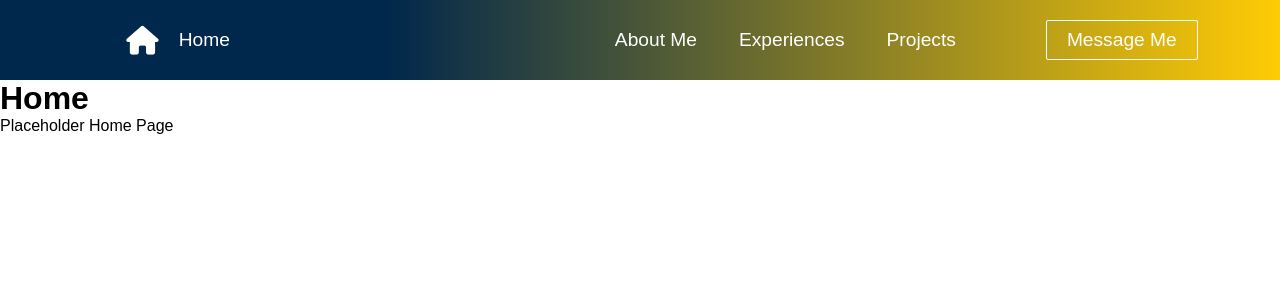
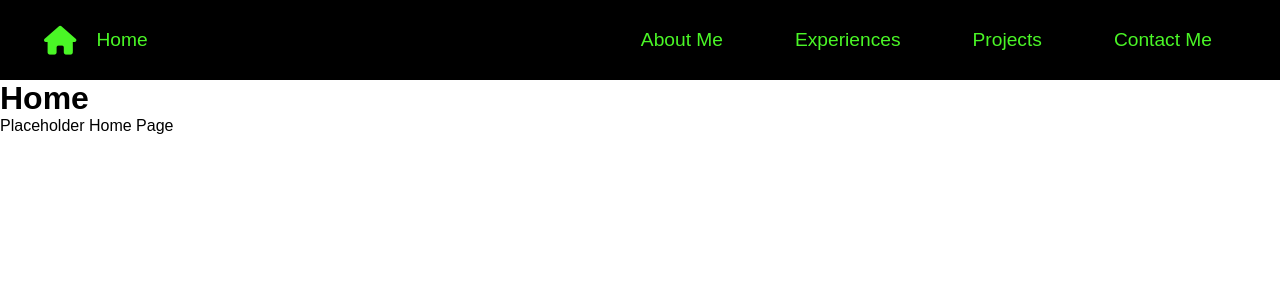
Before and after one commit to DannyJiang1/my-website, a React (Create React App) app: page / in a window 1280 px wide. Shown: the top 300 px of the page. Built offline with nearby package versions, Linux system fonts and the light colour scheme; a web font is replaced by a local one.

Commit message:
Added animation to the text when hovering over.

```diff
--- a/package.json
+++ b/package.json
@@ -10,6 +10,7 @@
     "react-dom": "^18.3.1",
     "react-router-dom": "^6.23.1",
     "react-scripts": "^5.0.1",
+    "react-type-animation": "^3.2.0",
     "web-vitals": "^2.1.4"
   },
   "scripts": {
--- a/src/components/Button.css
+++ /dev/null
@@ -1,44 +0,0 @@
-:root {
-  --primary: #fff;
-}
-
-.btn {
-  padding: 8px 20px;
-  border-radius: 2px;
-  outline: none;
-  border: none;
-  cursor: pointer;
-  font: inherit;
-}
-
-.btn--primary {
-  background-color: var(--primary);
-  color: #242424;
-  border: 1px solid var(--primary);
-  font: inherit;
-}
-
-.btn--outline {
-  background-color: transparent;
-  color: #fff;
-  padding: 8px 20px;
-  border: 1px solid var(--primary);
-  transition: all 0.3s ease-out;
-  font: inherit;
-}
-
-.btn--medium {
-  padding: 8px 20px;
-  font-size: inherit;
-}
-
-.btn--large {
-  padding: 12px 26px;
-  font-size: 20px;
-}
-.btn--medium:hover,
-.btn--large:hover {
-  background: #fff;
-  color: #242424;
-  transition: all 0.3s ease-out;
-}
--- a/src/components/Button.js
+++ /dev/null
@@ -1,28 +0,0 @@
-import React from "react";
-import "./Button.css";
-
-const STYLES = ["btn--primary", "btn--outline"];
-const SIZES = ["btn--medium", "btn--large"];
-
-export const Button = ({
-  children,
-  type,
-  onClick,
-  buttonStyle,
-  buttonSize,
-}) => {
-  const checkButtonStyle = STYLES.includes(buttonStyle)
-    ? buttonStyle
-    : STYLES[0];
-  const checkButtonSize = SIZES.includes(buttonSize) ? buttonSize : SIZES[0];
-
-  return (
-    <button
-      className={`btn ${checkButtonStyle} ${checkButtonSize}`}
-      onClick={onClick}
-      type={type}
-    >
-      {children}
-    </button>
-  );
-};
--- /dev/null
+++ b/src/components/NavItem.css
@@ -0,0 +1,60 @@
+.btn--primary,
+.btn--mobile {
+  position: relative;
+  background: none;
+  border: none;
+  color: #4af626;
+  display: flex;
+  align-items: center;
+  text-decoration: none;
+  padding: 0.5rem 1rem;
+  font: inherit;
+  cursor: pointer;
+  height: 100%;
+}
+
+.anim {
+  display: inherit;
+  font: inherit;
+  color: inherit;
+  cursor: pointer;
+}
+
+.anim-btn {
+  font: inherit;
+  width: inherit;
+}
+
+.anim-text {
+  font: inherit;
+  display: inline-block;
+  position: absolute;
+  width: 0;
+  height: 1.3em;
+  background: black;
+  white-space: nowrap;
+  overflow: hidden;
+}
+
+.btn--primary:hover .anim-btn,
+.btn--mobile:hover .anim-btn {
+  color: black;
+}
+
+.btn--primary:hover .anim-text,
+.btn--mobile:hover .anim-text {
+  width: var(--text-width);
+  border-right: 2px solid #4AF626;
+  animation: type 1s steps(var(--steps), end),
+             blink 1.1s linear 1s infinite;
+  animation-fill-mode: forwards;
+}
+
+@keyframes type {
+  from { width: 0; }
+}
+
+@keyframes blink {
+  45% { border-right: 2px solid black; }
+  100% { border-right: 2px solid black; }
+}
--- /dev/null
+++ b/src/components/NavItem.js
@@ -0,0 +1,53 @@
+import React, { useRef, useEffect } from "react";
+import "./NavItem.css";
+
+export const NavItem = ({
+  children,
+  type,
+  onClick,
+  setActivePage,
+  closeMobileMenu,
+  page,
+  isMobile,
+  def_text,
+  anim_text,
+}) => {
+  const animTextRef = useRef(null);
+
+  const handleClick = () => {
+    if (setActivePage && closeMobileMenu && page) {
+      setActivePage(page);
+      closeMobileMenu();
+    }
+    if (onClick) {
+      onClick();
+    }
+  };
+
+  useEffect(() => {
+    if (animTextRef.current) {
+      const textWidth = animTextRef.current.scrollWidth + 5;
+      animTextRef.current.style.setProperty("--text-width", `${textWidth}px`);
+      animTextRef.current.style.setProperty(
+        "--steps",
+        animTextRef.current.textContent.length
+      );
+    }
+  }, []);
+
+  return (
+    <button
+      className={`btn--${isMobile ? "mobile" : "primary"}`}
+      onClick={handleClick}
+      type={type}
+    >
+      {children}
+      <div className="anim">
+        <span className="anim-btn">{def_text}</span>
+        <span className="anim-text" ref={animTextRef}>
+          {anim_text}
+        </span>
+      </div>
+    </button>
+  );
+};
--- a/src/components/Navbar.css
+++ b/src/components/Navbar.css
@@ -1,11 +1,12 @@
 .navbar {
-  background: linear-gradient(90deg, #00274C 30%, #FFCB05 100%);
+  background: black;
   height: 80px;
   display: flex;
   justify-content: center;
   align-items: center;
   font-size: 1.2rem;
   font-family: 'OCR A Std', sans-serif;
+  color: #4AF626;
   position: sticky;
   top: 0;
   z-index: 999;
@@ -13,27 +14,16 @@
 
 .navbar-container {
   display: flex;
-  justify-content: center;
+  justify-content: space-between;
   align-items: center;
-  height: 80px;
+  height: 100%;
   max-width: 1500px;
-  font: inherit
+  width: 100%;
+  padding: 0 20px;
+  font: inherit;
 }
 
-.navbar-logo {
-  color: #fff;
-  justify-self: start;
-  margin-left: 20px;
-  cursor: pointer;
-  text-decoration: none;
-  font-size: 2rem;
-  display: flex;
-  align-items: center;
-  background: none;
-  border: none;
-}
-
-.fa-solid {
+.fa-house {
   margin-left: 0.5rem;
   margin-right: 20px;
   font-size: 1.8rem;
@@ -42,44 +32,35 @@
 .nav-menu {
   display: grid;
   grid-template-columns: repeat(4, auto);
-  grid-gap: 10px;
+  grid-gap: 40px;
   list-style: none;
   text-align: center;
-  width: 60vw;
   justify-content: end;
+  align-items: center;
   margin-right: 2rem;
+  font: inherit;
+  height: 100%;
+  color: #4AF626;
+}
+
+.nav-item {
+  height: 100%;
+  display: flex;
+  align-items: center;
   font: inherit;
 }
 
-.nav-item {
-  height: 80px;
-  font: inherit
-}
-
-.nav-links,
-.nav-links-mobile,
-.navbar-logo,
-.nav-contact {
-  background: none; /* Remove default button background */
-  border: none; /* Remove default button border */
-  color: #fff;
+.navbar-logo {
+  background: none;
+  border: none;
   display: flex;
   align-items: center;
   text-decoration: none;
   padding: 0.5rem 1rem;
   height: 100%;
   font: inherit;
+  color: #4AF626;
   cursor: pointer;
-}
-
-/* Hover Effects */
-.nav-links:hover {
-  border-bottom: 4px solid #fff;
-  transition: all 0.2s ease-out;
-}
-
-.nav-links-mobile {
-  display: none;
 }
 
 .menu-icon {
@@ -92,6 +73,7 @@
   }
 
   .nav-menu {
+    height: auto;
     display: flex;
     flex-direction: column;
     width: 100%;
@@ -105,25 +87,19 @@
   }
 
   .nav-menu.active {
-    background: #242222;
+    background: black;
     left: 0;
     opacity: 1;
+    grid-gap: 0px;
     transition: all 0.5s ease;
     z-index: 1;
   }
 
-  /* Adjust Mobile Nav Links */
-  .nav-links {
+  .nav-item {
     text-align: center;
     padding: 2rem;
     width: 100%;
     display: table;
-  }
-
-  .nav-links:hover {
-    background-color: #fff;
-    color: #242424;
-    border-radius: 0;
   }
 
   .navbar-logo {
@@ -132,7 +108,6 @@
     left: 0;
   }
 
-  /* Mobile Menu Icon */
   .menu-icon {
     display: block;
     position: absolute;
@@ -144,32 +119,12 @@
   }
 
   .fa-bars {
-  color: #fff;
+    color: #4AF626;
   }
 
   .fa-times {
-    color: #fff;
+    color: #4AF626;
     font-size: 2rem;
   }
 
-  .nav-links-mobile {
-    display: block;
-    text-align: center;
-    margin: 2rem auto;
-    border-radius: 4px;
-    width: 80%;
-    text-decoration: none;
-    font: inherit;
-    background-color: transparent;
-    color: #fff;
-    padding: 14px 20px;
-    border: 1px solid #fff;
-    transition: all 0.3s ease-out;
-  }
-
-  .nav-links-mobile:hover {
-    background: #fff;
-    color: #242424;
-    transition: 250ms;
-  }
 }
--- a/src/components/Navbar.js
+++ b/src/components/Navbar.js
@@ -1,26 +1,26 @@
 import React, { useState, useEffect } from "react";
-import { Button } from "./Button";
+import { NavItem } from "./NavItem";
 import "./Navbar.css";
 
 function Navbar({ setActivePage }) {
   const [click, setClick] = useState(false);
-  const [button, setButton] = useState(true);
+  const [mobile, setMobile] = useState(false);
 
   const handleClick = () => setClick(!click);
   const closeMobileMenu = () => setClick(false);
 
-  const showButton = () => {
+  const checkMobile = () => {
     if (window.innerWidth <= 960) {
-      setButton(false);
+      setMobile(true);
     } else {
-      setButton(true);
+      setMobile(false);
     }
   };
 
   useEffect(() => {
-    showButton();
+    checkMobile();
     const handleResize = () => {
-      showButton();
+      checkMobile();
     };
     window.addEventListener("resize", handleResize);
     return () => {
@@ -32,66 +32,61 @@ function Navbar({ setActivePage }) {
     <>
       <nav className="navbar">
         <div className="navbar-container">
-          <button
-            className="navbar-logo"
-            onClick={() => {
-              setActivePage("home");
-              closeMobileMenu();
-            }}
+          <NavItem
+            setActivePage={setActivePage}
+            closeMobileMenu={closeMobileMenu}
+            page="home"
+            isMobile={false}
+            def_text={"Home"}
+            anim_text={"cd ~"}
           >
             <i className="fa-solid fa-house" />
-            Home
-          </button>
+          </NavItem>
           <div className="menu-icon" onClick={handleClick}>
             <i className={click ? "fas fa-times" : "fas fa-bars"} />
           </div>
           <ul className={click ? "nav-menu active" : "nav-menu"}>
             <li className="nav-item">
-              <button
-                className="nav-links"
-                onClick={() => {
-                  setActivePage("about");
-                  closeMobileMenu();
-                }}
-              >
-                About Me
-              </button>
+              <NavItem
+                setActivePage={setActivePage}
+                closeMobileMenu={closeMobileMenu}
+                page="about"
+                isMobile={mobile}
+                def_text={"About Me"}
+                anim_text={"cd about"}
+              ></NavItem>
             </li>
             <li className="nav-item">
-              <button
-                className="nav-links"
-                onClick={() => {
-                  setActivePage("experiences");
-                  closeMobileMenu();
-                }}
-              >
-                Experiences
-              </button>
+              <NavItem
+                setActivePage={setActivePage}
+                closeMobileMenu={closeMobileMenu}
+                page="experiences"
+                isMobile={mobile}
+                def_text={"Experiences"}
+                anim_text={"cd experiences"}
+              ></NavItem>
             </li>
             <li className="nav-item">
-              <button
-                className="nav-links"
-                onClick={() => {
-                  setActivePage("projects");
-                  closeMobileMenu();
-                }}
-              >
-                Projects
-              </button>
+              <NavItem
+                setActivePage={setActivePage}
+                closeMobileMenu={closeMobileMenu}
+                page="projects"
+                isMobile={mobile}
+                def_text={"Projects"}
+                anim_text={"cd projects"}
+              ></NavItem>
             </li>
-            <li className="nav-contact">
-              <button
-                className="nav-links-mobile"
-                onClick={() => {
-                  setActivePage("projects");
-                  closeMobileMenu();
-                }}
-              >
-                Contact Me
-              </button>
+            <li className="nav-item">
+              <NavItem
+                setActivePage={setActivePage}
+                closeMobileMenu={closeMobileMenu}
+                page="contact"
+                isMobile={mobile}
+                def_text={"Contact Me"}
+                anim_text={"curl"}
+              ></NavItem>
             </li>
           </ul>
-          {button && <Button buttonStyle="btn--outline">Message Me</Button>}
         </div>
       </nav>
     </>
```
Also changed, not shown: 1 other file (tests, documents, lock files or other folders).
